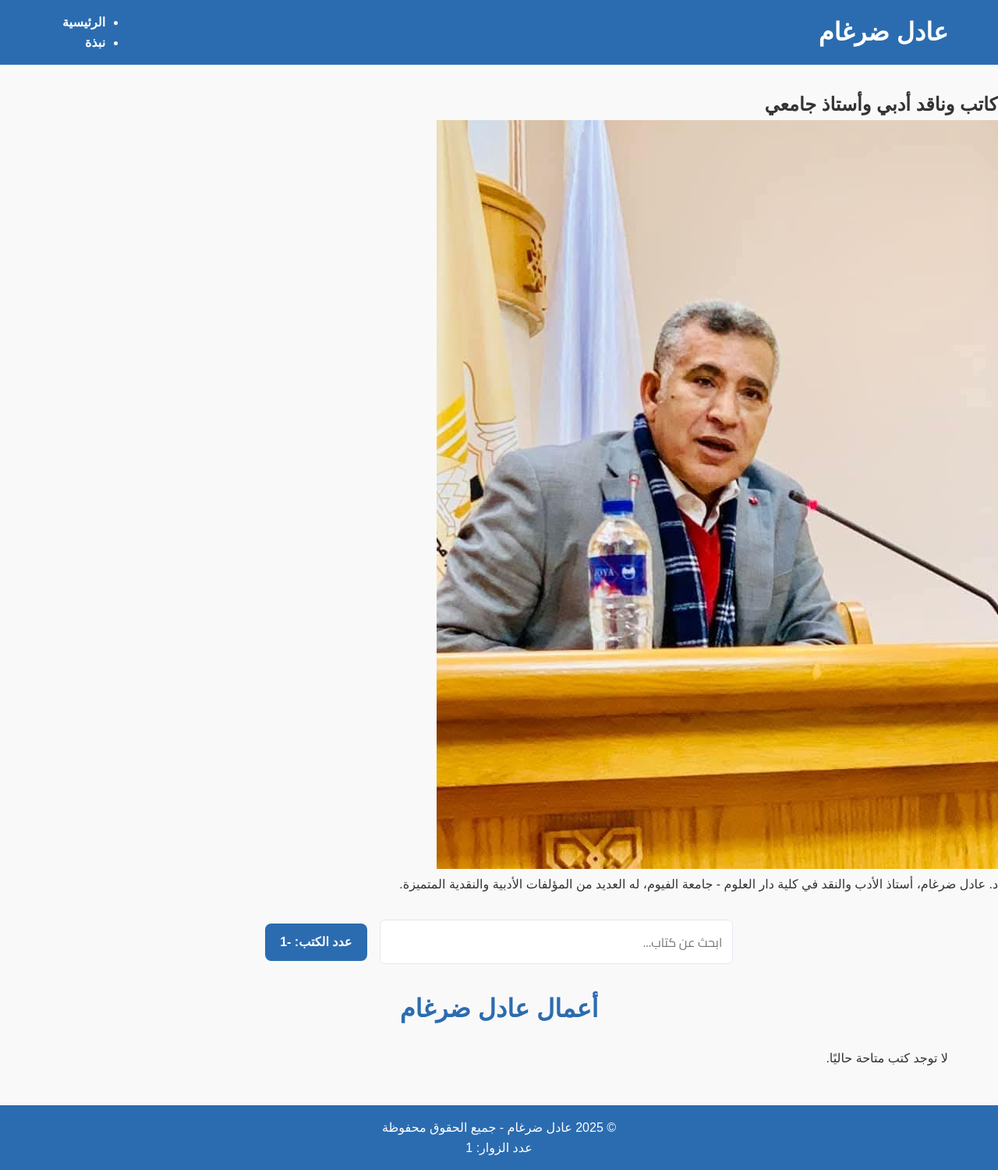
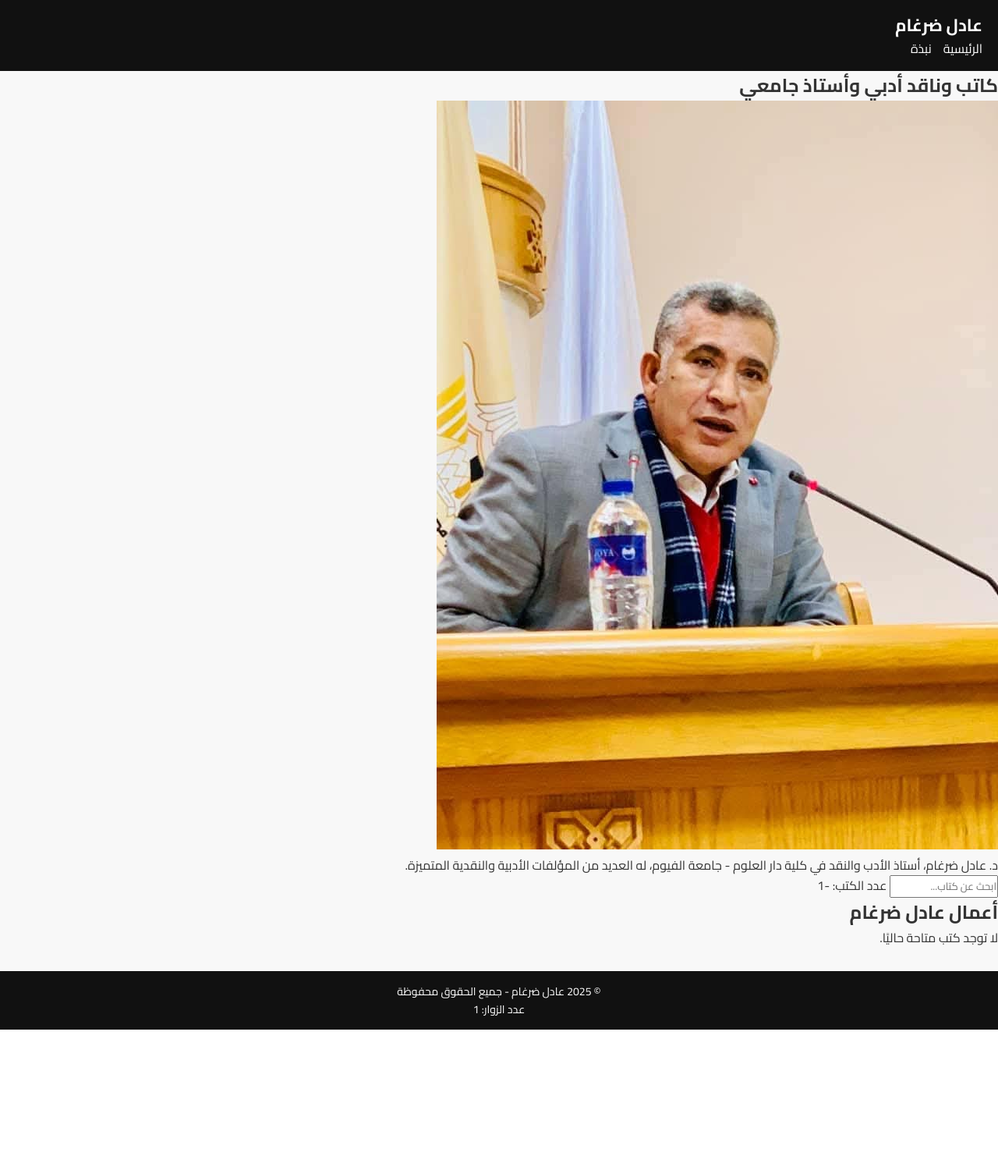
Before and after one commit to SaidNexus/adel-drgam, a Flask app: page / in a window 1280 px wide. Shown: the whole page at 78% size. After the commit the page ends 1320 px from the top, so only its background shows below. Run offline with Flask 3, Linux system fonts and the light colour scheme; data that the repository does not hold is empty; parts of the project's set-up code (start-up, migrations or seed data) failed here and were passed over.

Commit message:
Update style.css

```diff
--- a/static/style.css
+++ b/static/style.css
@@ -1,173 +1,171 @@
-/* تنسيقات عامة */
+/* -------------------
+   RESET & BASE STYLE
+------------------- */
 * {
   margin: 0;
   padding: 0;
   box-sizing: border-box;
-  font-family: "Tajawal", sans-serif;
+  font-family: "Cairo", sans-serif;
 }
 
 body {
-  background-color: #f9f9f9;
+  background: #f8f8f8;
   color: #333;
   line-height: 1.6;
 }
 
-/* الهيدر */
+/* -------------------
+   HEADER
+------------------- */
 header {
-  background: #2b6cb0;
-  color: white;
-  padding: 1rem 0;
-  margin-bottom: 2rem;
-}
-
-header .container {
-  width: 90%;
-  max-width: 1200px;
-  margin: auto;
+  background: #111;
+  color: #fff;
+  padding: 15px 20px;
   display: flex;
   justify-content: space-between;
   align-items: center;
 }
 
-header nav a {
-  color: white;
-  text-decoration: none;
-  margin-left: 1rem;
-  font-weight: bold;
+header h1 {
+  font-size: 22px;
 }
 
-header nav a:hover {
-  text-decoration: underline;
+nav ul {
+  display: flex;
+  list-style: none;
+  gap: 15px;
 }
 
-/* قسم الأعمال */
-.works {
-  width: 90%;
-  max-width: 1200px;
-  margin: auto;
+nav ul li a {
+  text-decoration: none;
+  color: #fff;
+  transition: 0.3s;
 }
 
-.section-title {
-  text-align: center;
-  font-size: 2rem;
-  margin-bottom: 1.5rem;
-  color: #2b6cb0;
+nav ul li a:hover {
+  color: #ff9800;
 }
 
-/* شريط البحث + العداد */
-.books-header {
+/* -------------------
+   SEARCH BAR
+------------------- */
+.search-container {
+  margin: 20px auto;
   display: flex;
   justify-content: center;
-  align-items: center;
-  gap: 1.5rem;
-  margin-bottom: 2rem;
-  flex-wrap: wrap;
 }
 
-.books-header input {
-  padding: 0.7rem 1rem;
-  border-radius: 8px;
-  border: 1px solid #ccc;
-  font-size: 1rem;
+.search-container input {
+  padding: 10px 15px;
+  border: 2px solid #ccc;
+  border-radius: 25px 0 0 25px;
+  outline: none;
   width: 250px;
-  transition: border-color 0.3s ease;
+  transition: 0.3s;
 }
 
-.books-header input:focus {
-  border-color: #2b6cb0;
-  outline: none;
-  box-shadow: 0 0 5px rgba(43,108,176,0.3);
+.search-container input:focus {
+  border-color: #ff9800;
 }
 
-.books-count {
-  background: #2b6cb0;
-  color: white;
-  padding: 0.7rem 1rem;
-  border-radius: 8px;
-  font-size: 1rem;
-  box-shadow: 0 4px 10px rgba(0,0,0,0.1);
+.search-container button {
+  padding: 10px 15px;
+  border: none;
+  background: #ff9800;
+  color: #fff;
+  font-weight: bold;
+  border-radius: 0 25px 25px 0;
+  cursor: pointer;
+  transition: 0.3s;
 }
 
-/* شبكة الكتب */
-.books-grid {
+.search-container button:hover {
+  background: #e68900;
+}
+
+/* -------------------
+   BOOKS GRID
+------------------- */
+.books {
   display: grid;
   grid-template-columns: repeat(auto-fit, minmax(220px, 1fr));
-  gap: 1.5rem;
+  gap: 20px;
+  padding: 20px;
 }
 
 .book {
-  background: white;
-  padding: 1rem;
+  background: #fff;
   border-radius: 10px;
-  box-shadow: 0 4px 15px rgba(0,0,0,0.1);
-  text-align: center;
-  transition: transform 0.3s ease;
+  box-shadow: 0px 2px 5px rgba(0,0,0,0.1);
+  overflow: hidden;
+  transition: transform 0.3s;
 }
 
 .book:hover {
   transform: translateY(-5px);
 }
 
-.book-img {
+.book img {
   width: 100%;
-  height: 220px;
+  height: 280px;
   object-fit: cover;
-  border-radius: 8px;
-  margin-bottom: 1rem;
 }
 
-.book-info p {
-  margin-bottom: 0.5rem;
-  font-size: 1.1rem;
+.book-content {
+  padding: 15px;
 }
 
-.read-more {
-  display: inline-block;
-  padding: 0.5rem 1rem;
-  background: #2b6cb0;
-  color: white;
-  border-radius: 6px;
-  text-decoration: none;
-  font-size: 0.9rem;
+.book-content h3 {
+  font-size: 18px;
+  margin-bottom: 10px;
 }
 
-.read-more:hover {
-  background: #1a4f8a;
+.book-content p {
+  font-size: 14px;
+  color: #666;
+  margin-bottom: 10px;
 }
 
-/* الفوتر */
-footer {
-  background: #2b6cb0;
-  color: white;
-  text-align: center;
-  padding: 1rem 0;
-  margin-top: 3rem;
-}
-/* ... كل الكود بتاعك زي ما هو فوق ... */
-
-/* Search bar */
-.search-bar {
-  display: flex;
-  justify-content: center;
-  align-items: center;
-  gap: 1rem;
-  margin: 2rem auto;
-  max-width: 600px;
+.book-content a {
+  display: inline-block;
+  background: #111;
+  color: #fff;
+  text-decoration: none;
+  padding: 8px 12px;
+  border-radius: 5px;
+  transition: 0.3s;
 }
 
-.search-bar input {
-  flex: 1;
-  padding: 0.8rem;
-  font-size: 1rem;
-  border: 1px solid #e2e8f0;
-  border-radius: 6px;
-  font-family: 'Cairo', sans-serif;
+.book-content a:hover {
+  background: #ff9800;
 }
 
-.search-bar span {
-  background: #2b6cb0;
-  color: white;
-  padding: 0.7rem 1.2rem;
-  border-radius: 8px;
-  font-weight: bold;
+/* -------------------
+   FOOTER
+------------------- */
+footer {
+  background: #111;
+  color: #fff;
+  text-align: center;
+  padding: 15px 0;
+  margin-top: 30px;
+  font-size: 14px;
 }
+
+/* -------------------
+   RESPONSIVE
+------------------- */
+@media (max-width: 768px) {
+  nav ul {
+    gap: 10px;
+    font-size: 14px;
+  }
+
+  .search-container input {
+    width: 180px;
+  }
+
+  .book img {
+    height: 220px;
+  }
+}
```
